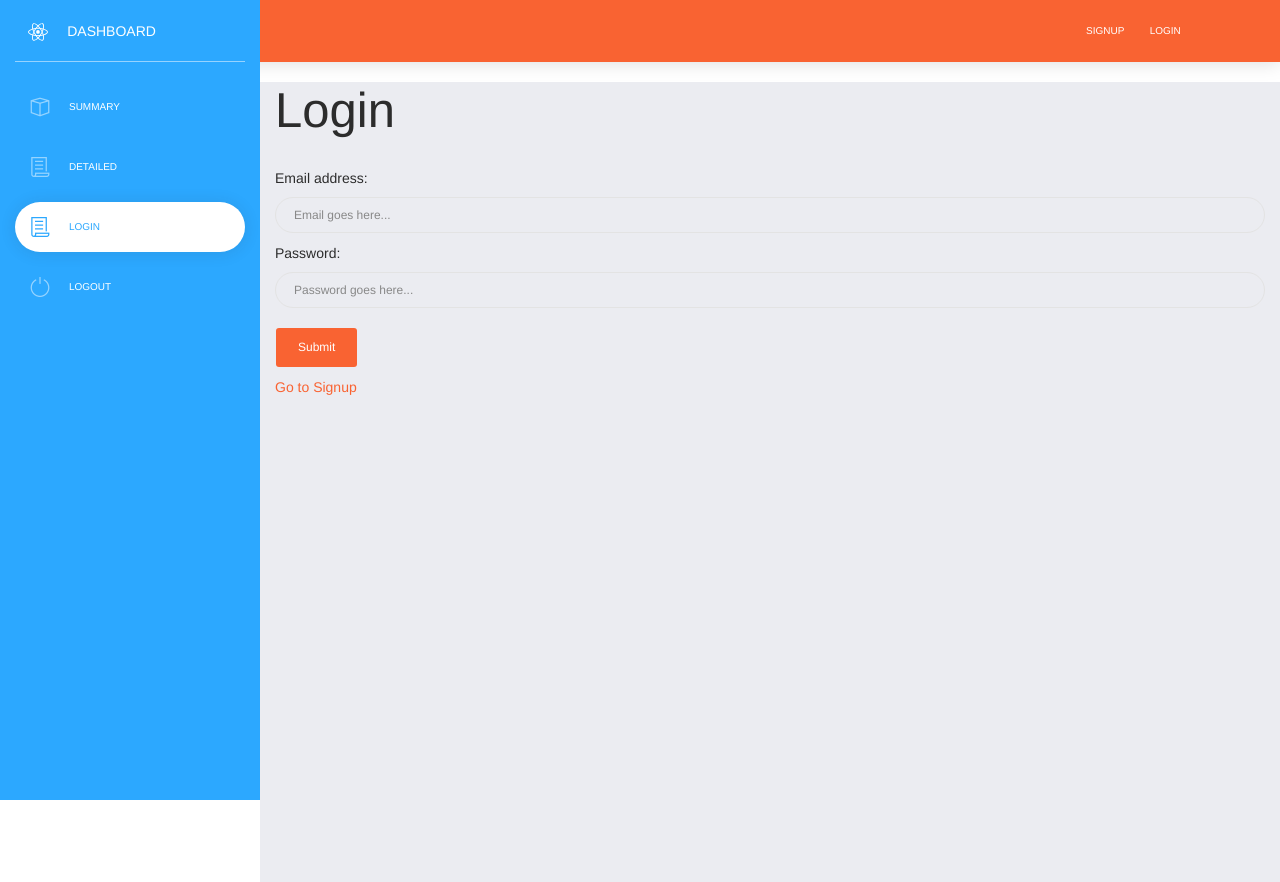
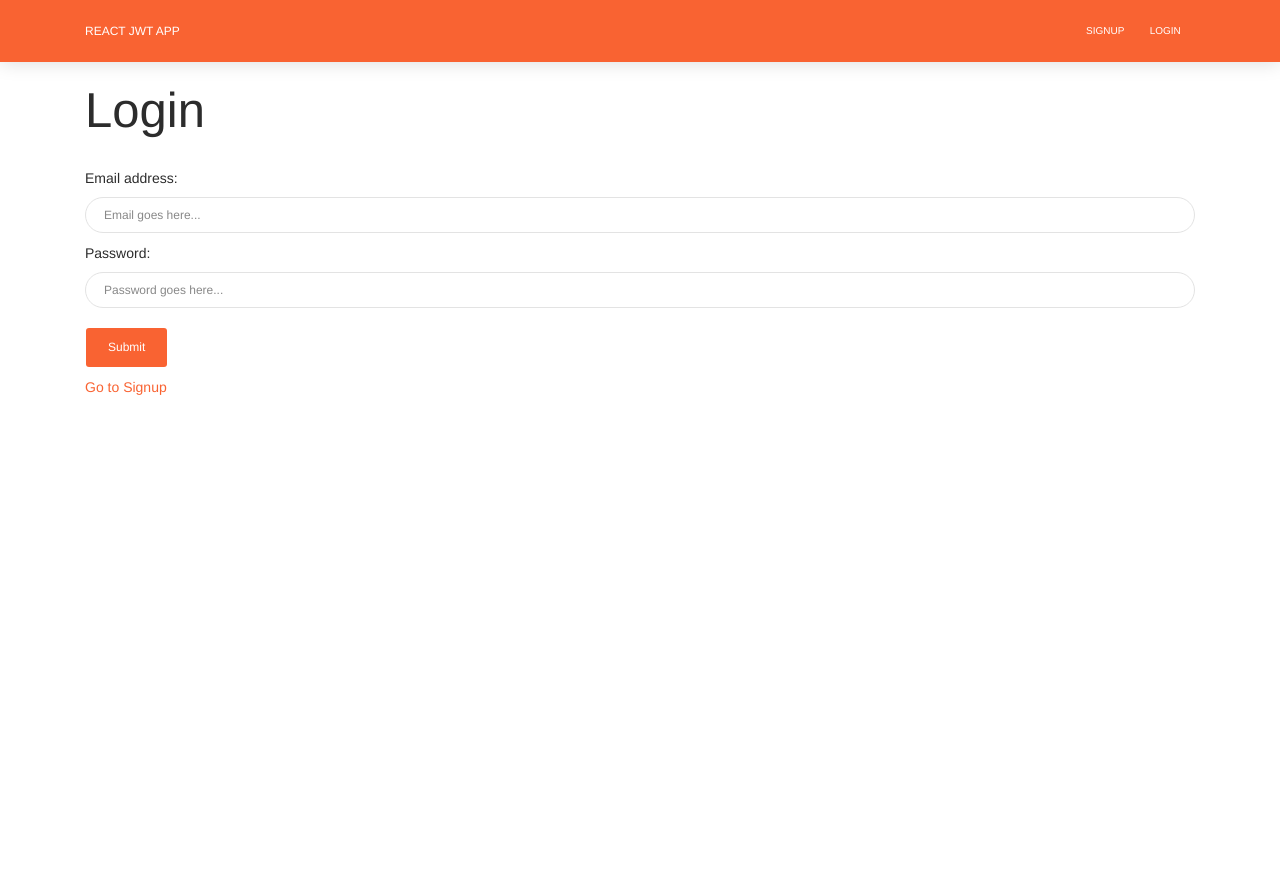
Before and after one commit to brianturk/textreview, a React (Create React App) app in the folder client/: page /login in a window 1280 px wide. After the commit the page ends 800 px from the top, so only its background shows below. Built offline with nearby package versions, Linux system fonts and the light colour scheme.

Commit message:
remove unnecessary commited codes

```diff
--- a/client/src/components/Header/Header.jsx
+++ b/client/src/components/Header/Header.jsx
@@ -48,7 +48,6 @@ class Header extends React.Component {
     });
   }
   dropdownToggle(e) {
-    console.log(e)
     this.setState({
       dropdownOpen: !this.state.dropdownOpen
     });
--- a/client/src/pages/Login.js
+++ b/client/src/pages/Login.js
@@ -1,9 +1,6 @@
 import React, { Component } from 'react';
 import AuthService from './../components/AuthService';
 import { Link } from 'react-router-dom';
-
-import dashboardRoutes from "./../routes/dashboard.jsx";
-import Sidebar from './../components/Sidebar/Sidebar.jsx';
 
 class Login extends Component {
   constructor() {
@@ -40,9 +37,6 @@ class Login extends Component {
 
   render() {
     return (
-      <div className="wrapper">
-        <Sidebar {...this.props} routes={dashboardRoutes} />
-        <div className="main-panel" ref="mainPanel">
       <div className="container">
         <h1>Login</h1>
         <form onSubmit={this.handleFormSubmit}>
@@ -68,8 +62,6 @@ class Login extends Component {
         </form>
         <p><Link to="/signup">Go to Signup</Link></p>
       </div>
-        </div>
-      </div>
     );
   }
 }
--- a/client/src/routes/dashboard.jsx
+++ b/client/src/routes/dashboard.jsx
@@ -2,7 +2,6 @@ import Dashboard from "./../views/Dashboard/Dashboard.jsx";
 import TableList from "./../views/TableList/TableList.jsx";
 import UserPage from "./../views/UserPage/UserPage.jsx";
 import Detail from "./../pages/Detail";
-import Login from "./../pages/Login";
 
 var dashRoutes = [
   {
@@ -19,13 +18,6 @@ var dashRoutes = [
     header: "Detailed",
     component: Detail
   },
-  {
-    path: "/login",
-    name: "Login",
-    icon: "files_paper",
-    header: "Login",
-    component: Login
-  },
   // {
   //   path: "/user-page",
   //   name: "User Profile",
```
Lines whose indentation alone changed are shown as unchanged.
